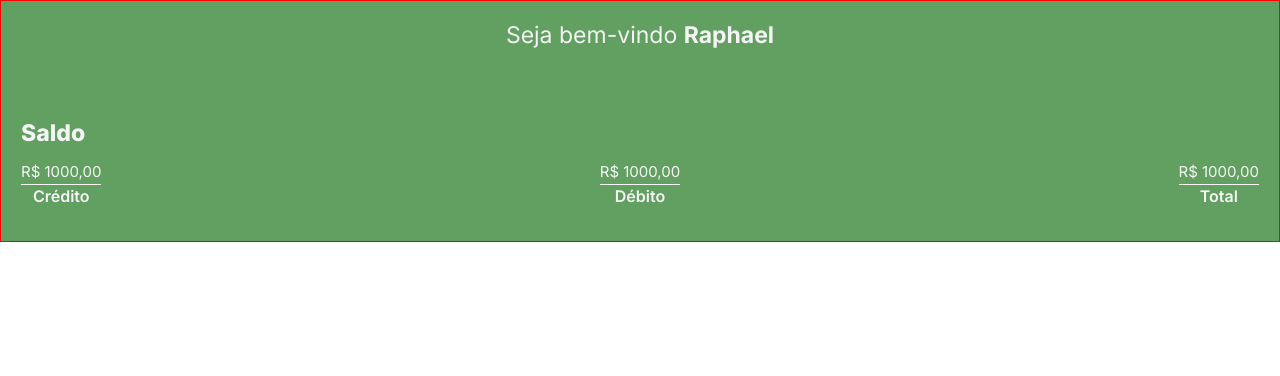
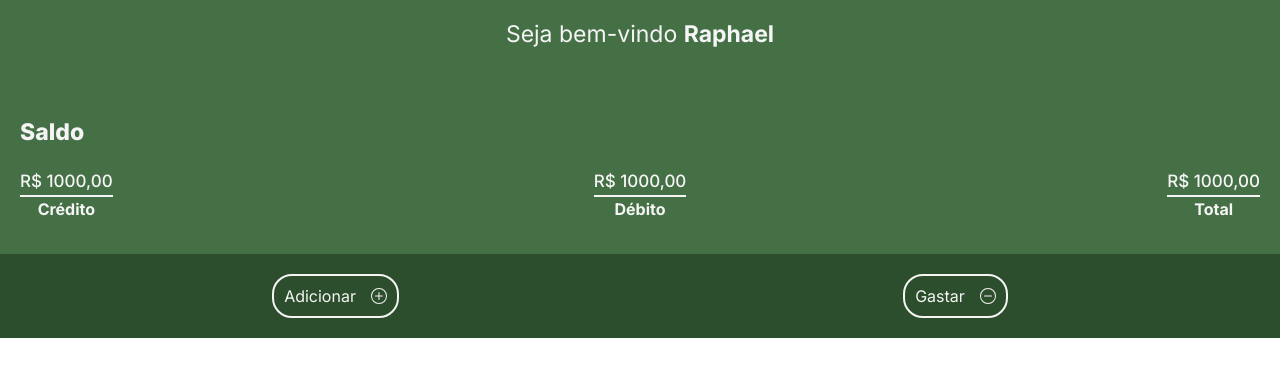
Before and after one commit to rapha-lisboa/ControladorDeGastos, a plain HTML site: page Front/Home/home.html in a window 1280 px wide. Drawn offline with Linux system fonts and the light colour scheme.

Commit message:
Botões de adicionar e gastar

```diff
--- a/Front/Home/home.css
+++ b/Front/Home/home.css
@@ -14,7 +14,6 @@ body * {
 }
 
 #container {
-    border: 1px solid red;
     width: 100%;
     margin: auto;
     display: flex;
@@ -22,7 +21,7 @@ body * {
 }
 
 #light-green-area{
-    background-color: rgb(97, 160, 97);
+    background-color: rgb(69, 112, 69);
     display: flex;
     flex-direction: column;
     padding: 20px;
@@ -42,6 +41,7 @@ body * {
 #cash-p {
     font-size: 23px;
     font-weight: 800;
+    margin-bottom: 10px
 }
 
 #money {
@@ -57,8 +57,8 @@ body * {
 }
 
 .cash-qtd {
-    font-size: 15px;
-    font-weight: 400;
+    font-size: 17px;
+    font-weight: 500;
     position: relative;
 }
 
@@ -66,20 +66,43 @@ body * {
 .cash-qtd::after {
     content: " ";
     width: 100%;
-    height: 1px;
+    height: 2px;
     background-color: whitesmoke;
     position: absolute;
-    bottom: -4px;
+    bottom: -6px;
     left: 0;
 }
 
 .cash-name {
     display: flex;
-    margin-top: 5px;
+    margin-top: 8px;
     justify-content: center;
-    font-weight: 600;
+    font-size: 16px;
+    font-weight: 700;
 }
 
 #dark-green-area {
-    background-color: rgb(66, 106, 66);
+    /* background-color: rgb(66, 106, 66); */
+    background-color: rgb(44, 78, 44);
+    padding: 20px;
+    display: flex;
+    flex-direction: row;
+    justify-content: space-around;
 }
+
+.btn-style {
+    background: none;
+    border: 2px solid whitesmoke;
+    border-radius: 20px;
+    /* background-color: rgb(97, 160, 97); */
+    width: fit-content;
+    color: whitesmoke;
+    font-weight: 400;
+    font-size: 16px;
+    padding: 10px;
+    display: flex;
+    flex-direction: row;
+    justify-content: center;
+    align-items: center;
+    gap: 15px;
+}
--- a/Front/Home/home.html
+++ b/Front/Home/home.html
@@ -32,7 +32,21 @@
             </div>
         </div>
         <div id="dark-green-area">
+            <button class="btn-style" id="add">
+                Adicionar
+                <svg xmlns="http://www.w3.org/2000/svg" width="16" height="16" fill="currentColor" class="bi bi-plus-circle" viewBox="0 0 16 16">
+                    <path d="M8 15A7 7 0 1 1 8 1a7 7 0 0 1 0 14m0 1A8 8 0 1 0 8 0a8 8 0 0 0 0 16"/>
+                    <path d="M8 4a.5.5 0 0 1 .5.5v3h3a.5.5 0 0 1 0 1h-3v3a.5.5 0 0 1-1 0v-3h-3a.5.5 0 0 1 0-1h3v-3A.5.5 0 0 1 8 4"/>
+                </svg>
+            </button>
 
+            <button class="btn-style" id="remove">
+                Gastar
+                <svg xmlns="http://www.w3.org/2000/svg" width="16" height="16" fill="currentColor" class="bi bi-dash-circle" viewBox="0 0 16 16">
+                    <path d="M8 15A7 7 0 1 1 8 1a7 7 0 0 1 0 14m0 1A8 8 0 1 0 8 0a8 8 0 0 0 0 16"/>
+                    <path d="M4 8a.5.5 0 0 1 .5-.5h7a.5.5 0 0 1 0 1h-7A.5.5 0 0 1 4 8"/>
+                </svg>
+            </button>
         </div>
     </div>
     <script src="home.js"></script>
```
